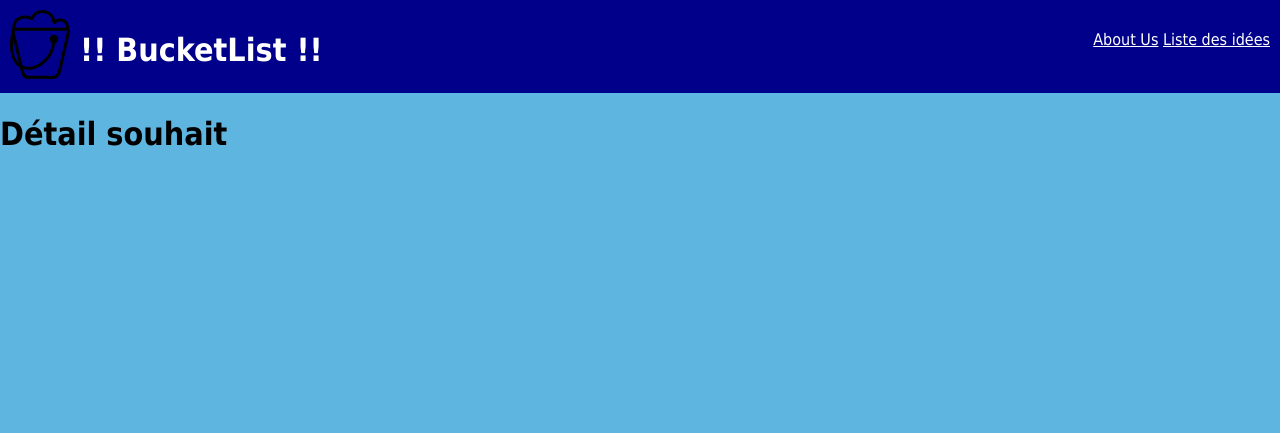
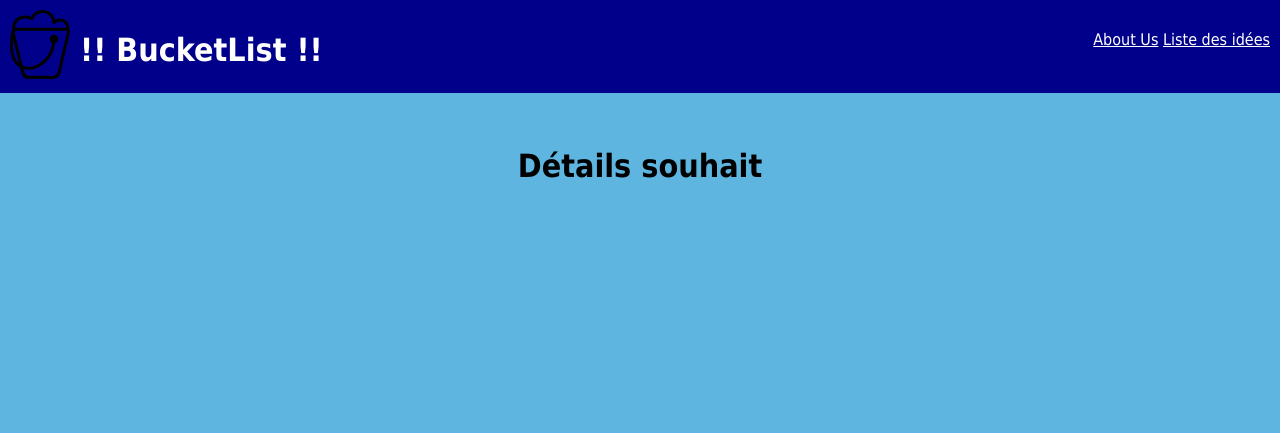
Before and after one commit to gaelherambourg/bucketlist, a Symfony app: template templates/wish/detail.html.twig in a window 1280 px wide. Shown: the top 433 px of the page. Run offline with Twig, Linux system fonts and the light colour scheme; the template is opened without the code that fills it, so the values that code supplies are empty; some libraries are stand-ins or nearby versions.

Commit message:
mod4 tp suite avancee

```diff
--- a/src/Controller/WishController.php
+++ b/src/Controller/WishController.php
@@ -17,12 +17,11 @@ class WishController extends AbstractController
     }
 
     /**
-     * @Route("/detail/{id}", name="wish_detail")
+     * @Route("/detail/{id}", name="wish_detail", requirements={"id": "[0-9]+"})
      */
     public function detail($id)
     {
-        echo $id;
-        return $this->render('wish/detail.html.twig');
+        return $this->render('wish/detail.html.twig',['id' => $id]);
     }
 
 
--- a/templates/base.html.twig
+++ b/templates/base.html.twig
@@ -33,6 +33,7 @@
                     fugiat iure maxime mollitia perferendis velit. Culpa, error explicabo incidunt inventore ipsa minima
                     nemo nihil repellendus rerum totam.
                 </p>
+
             </div>
 
         {% endblock %}
--- a/templates/wish/detail.html.twig
+++ b/templates/wish/detail.html.twig
@@ -2,8 +2,9 @@
 
 {% block body %}
 
-    <div>
-        <h1>Détail souhait</h1>
+    <div class="container">
+        <h1 id="titrePage">Détails souhait</h1>
+        <p>{{ id }}</p>
     </div>
 
 {% endblock %}
```
